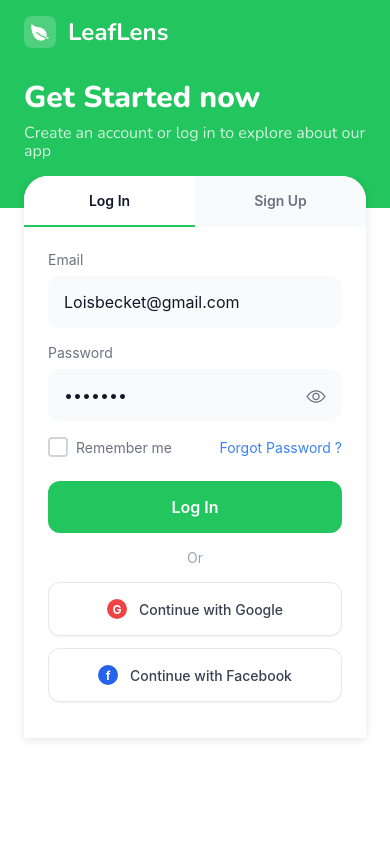
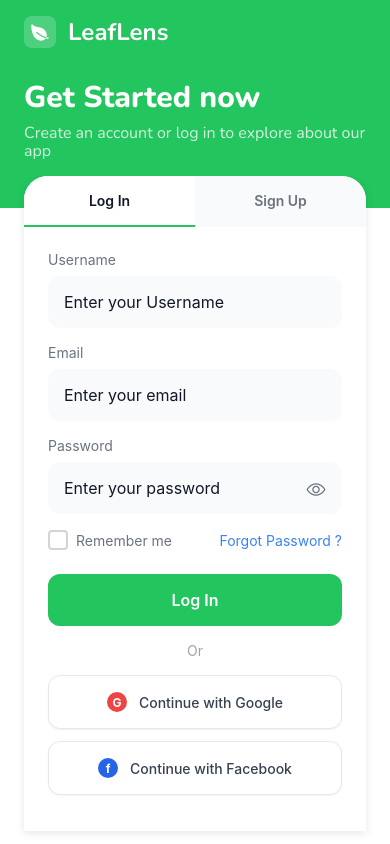
Before and after one commit to Kierran-1/LeafLens, a React Native app: screen /Login in a window 390 px wide. Built offline with nearby package versions, Linux system fonts and the light colour scheme.

Commit message:
Added Username variables to Login

```diff
--- a/screens/LeafLensLogin.js
+++ b/screens/LeafLensLogin.js
@@ -15,11 +15,28 @@ import styles from '../styles/LeafLensLoginStyles';
 import theme from '../theme';
 
 export default function LeafLensLogin({ navigation }) {
-  const [email, setEmail] = useState('Loisbecket@gmail.com');
-  const [password, setPassword] = useState('*******');
+  const [username, setUsername] = useState('');
+  const [email, setEmail] = useState('');
+  const [password, setPassword] = useState('');
   const [rememberMe, setRememberMe] = useState(false);
   const [showPassword, setShowPassword] = useState(false);
   const [activeTab, setActiveTab] = useState('login'); // Track login or signup state
+  const IP_Add = "";
+  const PORT = "";
+
+  const HandleSignUp = async () => {
+    try {
+      const response = await fetch(`http://${IP_Add}:${PORT}`, {
+        username,
+        email,
+        password,
+      });
+      Alert.alert("Success", response.data);
+      navigation.navigate('Login');
+    } catch (error){
+      Alert.alert("Error", error.response?.data || "Something went wrong.");
+    }
+  }
 
   return (
     <SafeAreaView style={styles.container} edges={['top', 'bottom', 'left', 'right']}>
@@ -82,6 +99,18 @@ export default function LeafLensLogin({ navigation }) {
             {/* Form Section */}
             <View style={styles.formContainer}>
               {/* Email Input */}
+
+              <View style={styles.inputGroup}>
+                <Text style={styles.inputLabel}>Username</Text>
+                <TextInput
+                  value={username}
+                  onChangeText={setUsername}
+                  placeholder="Enter your Username"
+                  autoCapitalize="none"
+                  style={styles.textInput}
+                />
+              </View>
+
               <View style={styles.inputGroup}>
                 <Text style={styles.inputLabel}>Email</Text>
                 <TextInput
```
